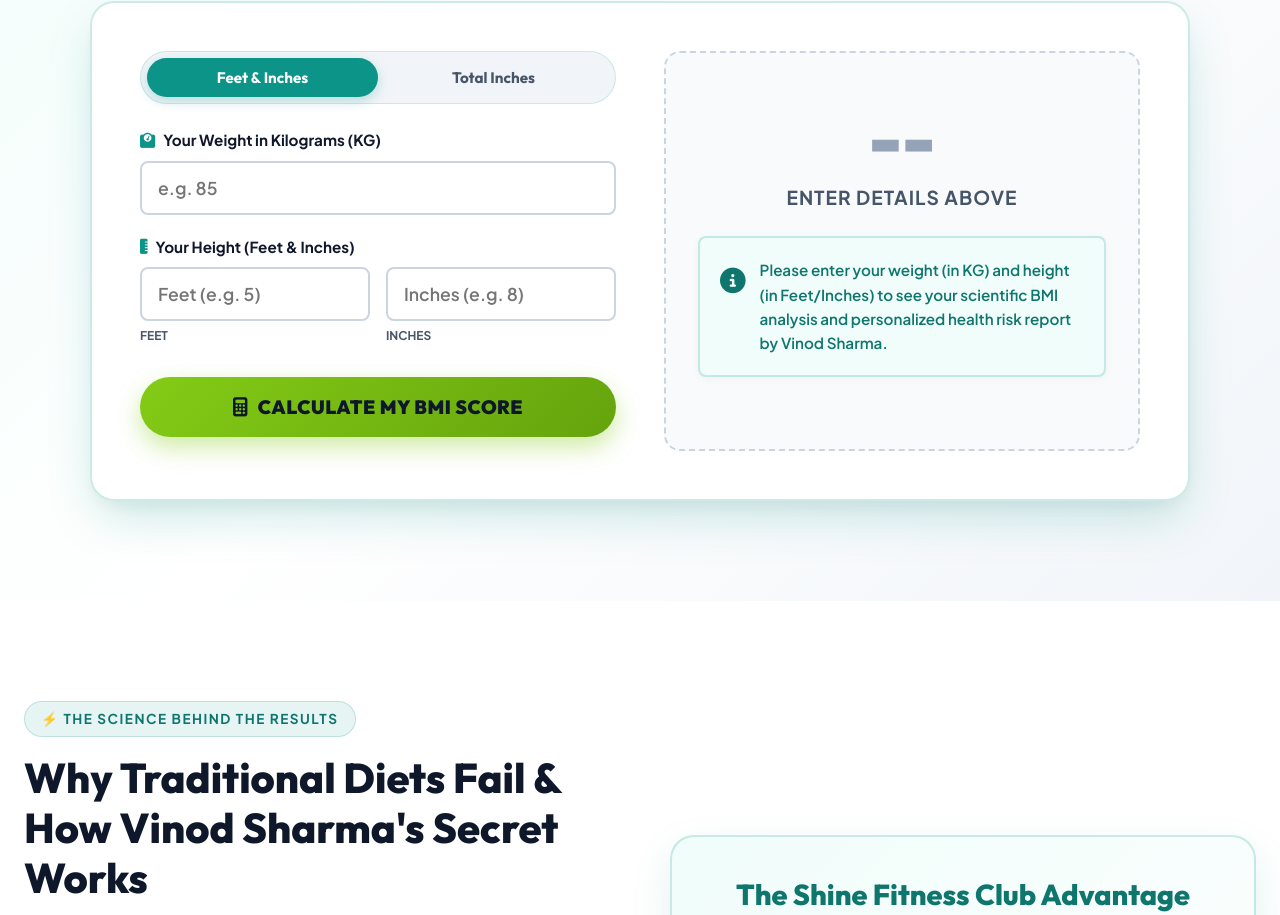
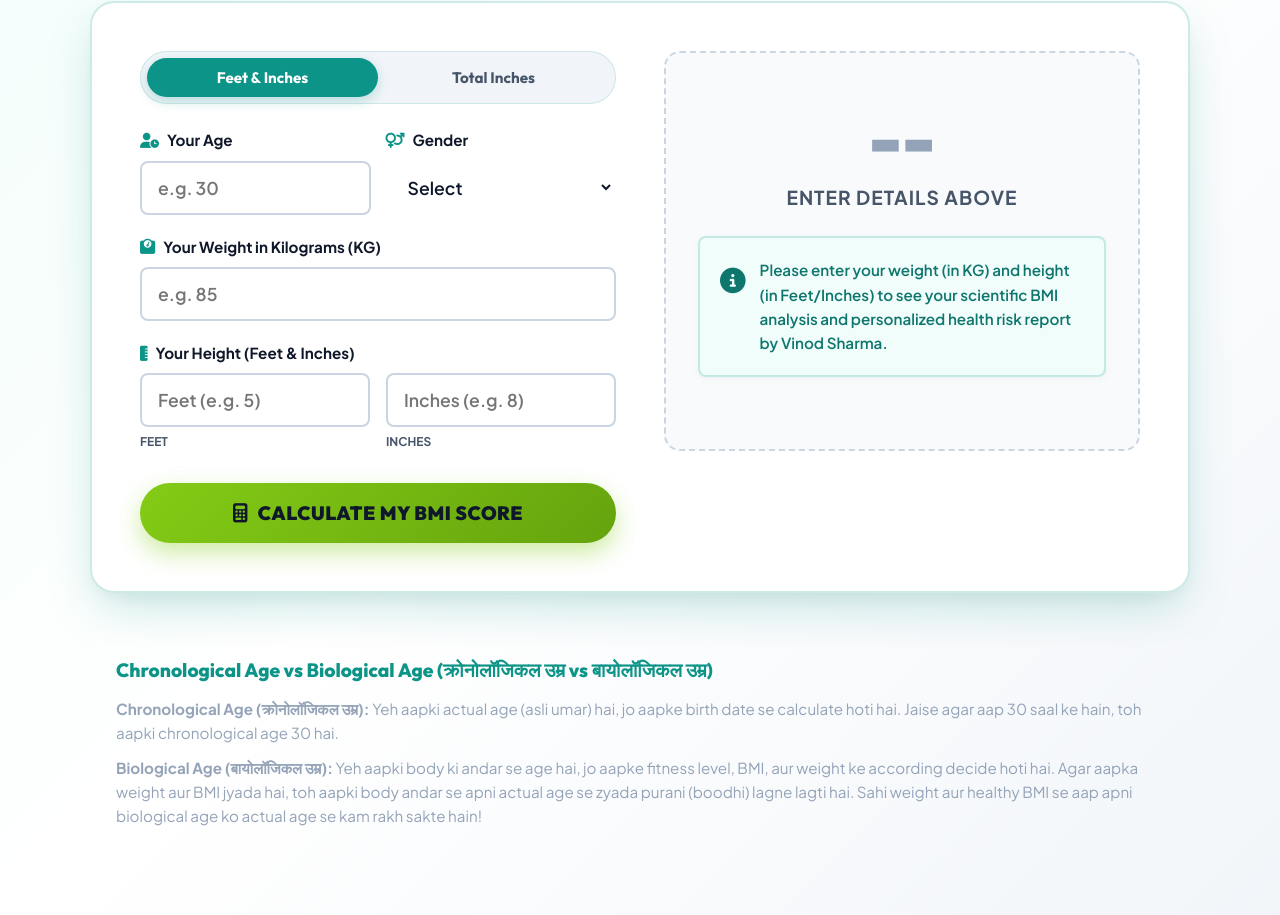
Before and after one commit to Jatinsharma018/Shine-Fitness-Club, a website: page Shine fitness club/index.html in a window 1280 px wide. Shown: the part 3577-4492 px from the top of the page. Drawn offline with Linux system fonts and the light colour scheme.

Commit message:
Add age and gender inputs for BMI calculator
Added age and gender input fields for BMI calculation with explanations about chronological and biological age.

```diff
--- a/Shine fitness club/index.html
+++ b/Shine fitness club/index.html
@@ -591,6 +591,22 @@
             <button type="button" class="bmi-tab-btn" id="tab-in" onclick="switchBmiTab('in')">Total Inches</button>
           </div>
 
+          <!-- Age & Gender Input -->
+          <div class="bmi-input-group" style="display: flex; gap: 15px;">
+            <div style="flex: 1;">
+              <label for="bmi-age"><i class="fa-solid fa-user-clock"></i> Your Age</label>
+              <input type="number" id="bmi-age" class="bmi-control" placeholder="e.g. 30" min="10" max="100" oninput="calculateBMI()">
+            </div>
+            <div style="flex: 1;">
+              <label for="bmi-gender"><i class="fa-solid fa-venus-mars"></i> Gender</label>
+              <select id="bmi-gender" class="bmi-control" onchange="calculateBMI()" style="height: 52px; background: rgba(255, 255, 255, 0.05); border: 2px solid rgba(255, 255, 255, 0.1); color: var(--text-main); border-radius: 8px;">
+                <option value="" disabled selected style="color: black;">Select</option>
+                <option value="male" style="color: black;">Male</option>
+                <option value="female" style="color: black;">Female</option>
+              </select>
+            </div>
+          </div>
+
           <!-- Weight Input -->
           <div class="bmi-input-group">
             <label for="bmi-weight"><i class="fa-solid fa-weight-scale"></i> Your Weight in Kilograms (KG)</label>
@@ -655,6 +671,15 @@
             </button>
           </div>
         </div>
+      </div>
+      <div class="age-explanation" style="margin-top: 40px; padding: 25px; background: rgba(255, 255, 255, 0.03); border-radius: 12px; border: 1px solid rgba(255, 255, 255, 0.1);">
+        <h3 style="color: var(--primary-teal); margin-bottom: 15px; font-size: 1.2rem;">Chronological Age vs Biological Age (क्रोनोलॉजिकल उम्र vs बायोलॉजिकल उम्र)</h3>
+        <p style="margin-bottom: 10px; font-size: 0.95rem; line-height: 1.6; color: var(--text-light);">
+          <strong>Chronological Age (क्रोनोलॉजिकल उम्र):</strong> Yeh aapki actual age (asli umar) hai, jo aapke birth date se calculate hoti hai. Jaise agar aap 30 saal ke hain, toh aapki chronological age 30 hai.
+        </p>
+        <p style="font-size: 0.95rem; line-height: 1.6; color: var(--text-light);">
+          <strong>Biological Age (बायोलॉजिकल उम्र):</strong> Yeh aapki body ki andar se age hai, jo aapke fitness level, BMI, aur weight ke according decide hoti hai. Agar aapka weight aur BMI jyada hai, toh aapki body andar se apni actual age se zyada purani (boodhi) lagne lagti hai. Sahi weight aur healthy BMI se aap apni biological age ko actual age se kam rakh sakte hain!
+        </p>
       </div>
     </div>
   </section>
@@ -938,7 +963,7 @@
   <!-- ==========================================================================
        FLOATING WHATSAPP ACTION BUTTON
        ========================================================================== -->
-  <a href="https://wa.me/919876543210?text=Hello%20Vinod%20Sharma%20Sir,%20I%20want%20to%20know%20your%2025%20KG%20Weight%20Loss%20Secret%20and%20start%20my%20free%20consultation!"
+  <a href="https://wa.me/919839251050?text=Hello%20Vinod%20Sharma%20Sir,%20I%20want%20to%20know%20your%2025%20KG%20Weight%20Loss%20Secret%20and%20start%20my%20free%20consultation!"
     target="_blank" class="floating-wa-btn" aria-label="Chat on WhatsApp">
     <i class="fa-brands fa-whatsapp"></i>
   </a>
@@ -990,12 +1015,6 @@
 
   <!-- Javascript File -->
   <script src="script.js"></script>
-
-  <!-- Vercel Web Analytics -->
-  <script>
-    window.va = window.va || function () { (window.vaq = window.vaq || []).push(arguments); };
-  </script>
-  <script defer src="/_vercel/insights/script.js"></script>
 </body>
 
 </html>
```
